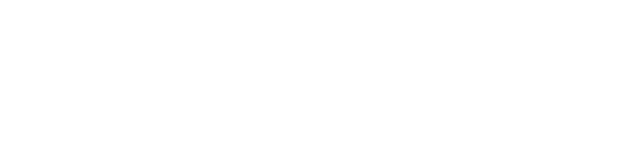
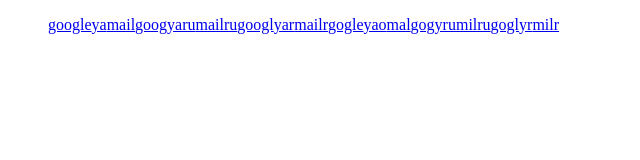
Before and after one commit to eddstep/WorkPro, a plain HTML site: page index.html in a window 1280 px wide. Shown: the whole page, without its empty margins (0-640 px from the left). Drawn offline with Linux system fonts and the light colour scheme.

Commit message:
basic Menu class

```diff
--- a/index.html
+++ b/index.html
@@ -7,6 +7,35 @@
     <script src="js/include.js"></script>
 </head>
 <body>
+    <div id="menuBox"></div>
 
+    <script>
+        var obj = {
+            google: 'http://google.ru',
+            ya: 'http://ya.ru',
+            mail: 'http://mail.ru',
+            goog: 'http://google.ru',
+            yaru: 'http://ya.ru',
+            mailru: 'http://mail.ru',
+            googl: 'http://google.ru',
+            yar: 'http://ya.ru',
+            mailr: 'http://mail.ru',
+            gogle: 'http://google.ru',
+            yao: 'http://ya.ru',
+            mal: 'http://mail.ru',
+            gog: 'http://google.ru',
+            yru: 'http://ya.ru',
+            milru: 'http://mail.ru',
+            gogl: 'http://google.ru',
+            yr: 'http://ya.ru',
+            milr: 'http://mail.ru'
+        };
+
+        new Menu({
+            menuContainerElem: document.getElementById('menuBox'),
+            typeOfMenu: 'horMenu',
+            menuListObj: obj
+        });
+    </script>
 </body>
 </html>
--- a/js/include.js
+++ b/js/include.js
@@ -1,3 +1,30 @@
 /**
  * Created by Эдгар on 09.07.2015.
  */
+/**
+ * Created by Эдгар on 26.06.2015.
+ */
+
+function Menu(options){
+    var cont = options.menuContainerElem;
+    var menuItems = options.menuListObj;
+    var menuForm = options.typeOfMenu;
+
+    (function(){
+        var menu = document.createElement('div');
+        menu.appendChild(createMenuList(menuItems));
+        menu.className = menuForm;
+
+        cont.appendChild(menu);
+    }());
+
+    function createMenuList(obj){
+        var ul = document.createElement('ul');
+
+        for(var item in obj){
+            ul.innerHTML += '<li><a href="' + obj.item + '">' + item + '</a>';
+        }
+
+        return ul;
+    }
+}
--- a/main.css
+++ b/main.css
@@ -1,3 +1,14 @@
 /**
  * Created by Эдгар on 09.07.2015.
  */
+#menuBox ul:nth-child(1){
+    list-style-type: none;
+}
+
+.horMenu li{
+    display: inline-block;
+}
+
+.verMenu{
+    display: block;
+}
```
